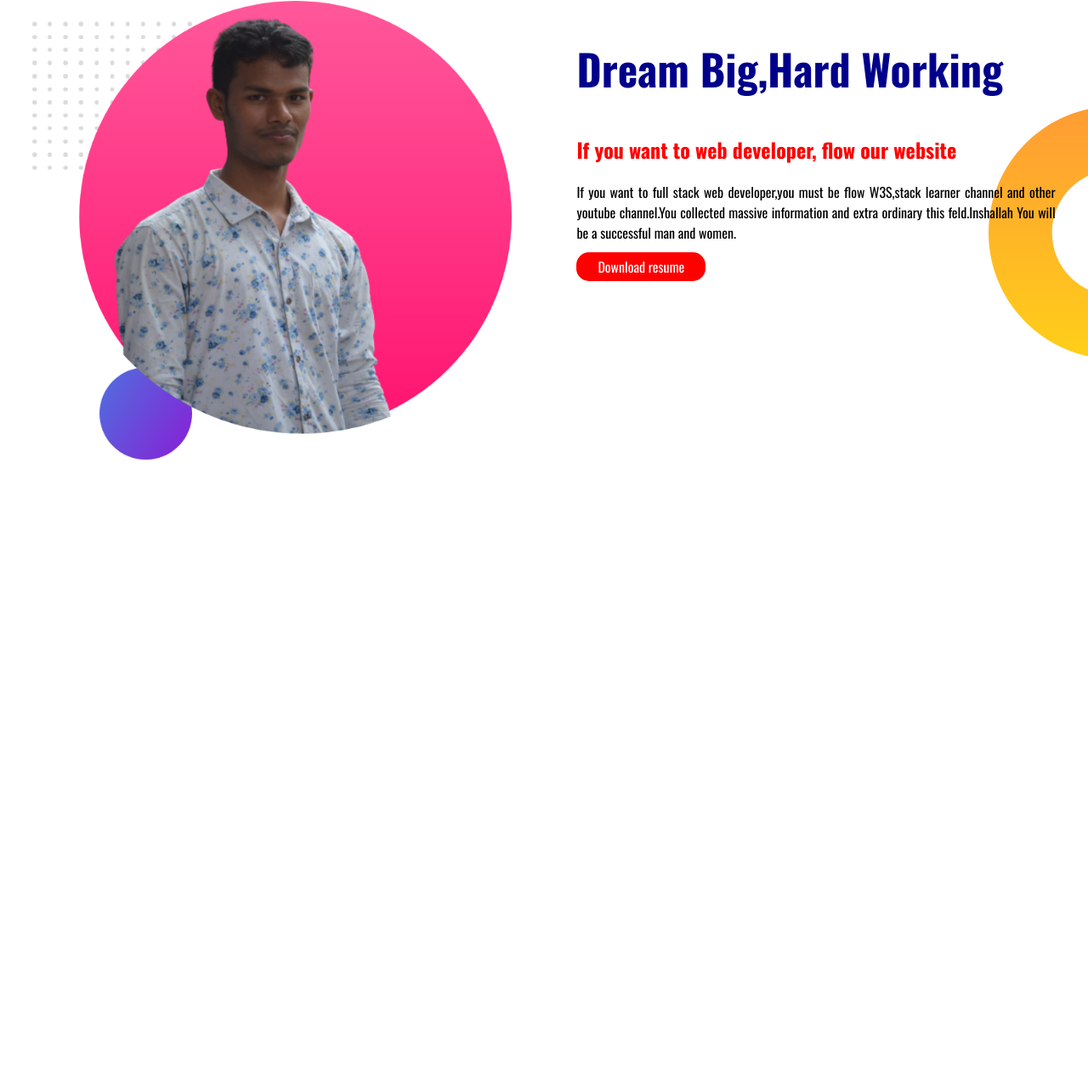
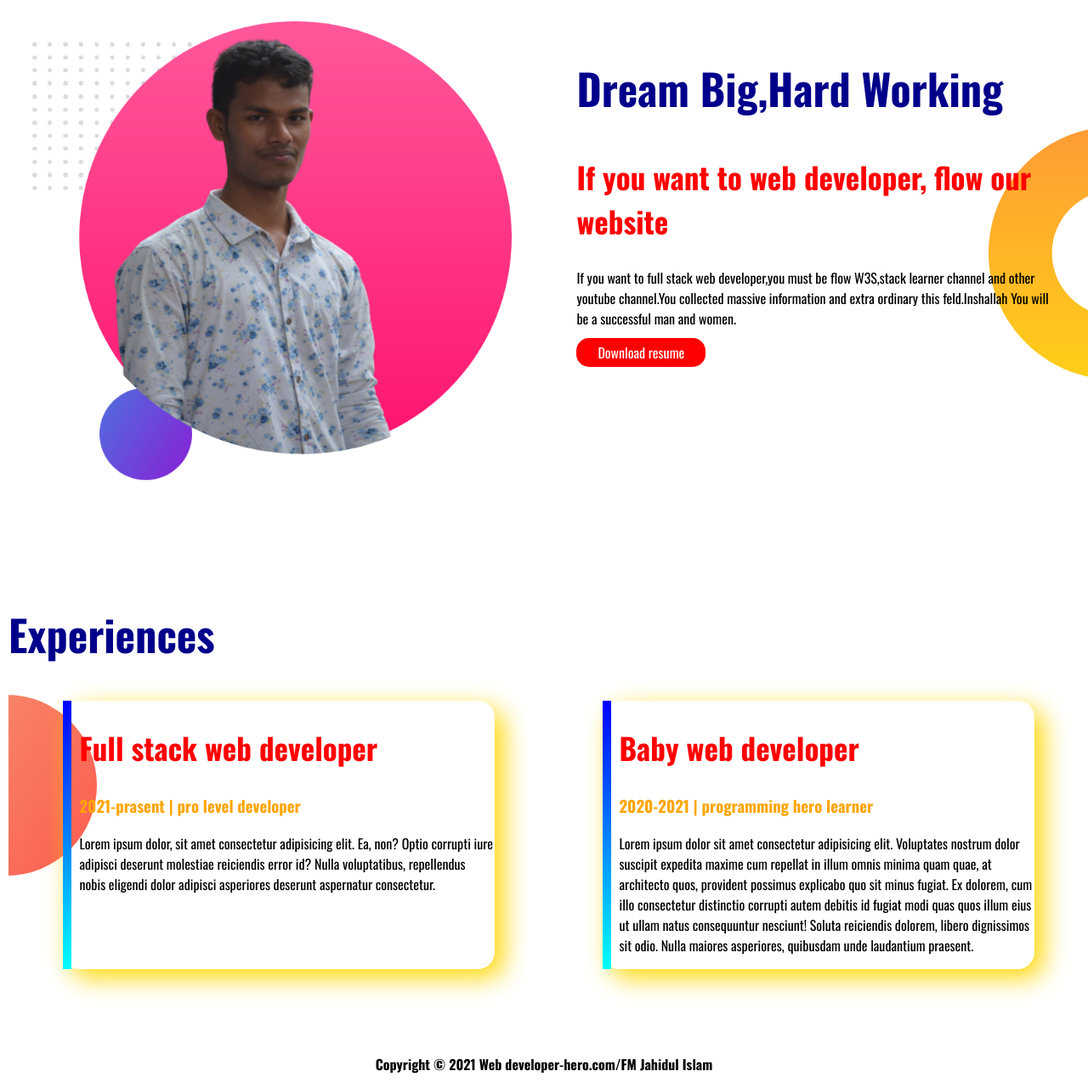
Before and after one commit to FMjahidulislam/my-website-done, a plain HTML site: page index.html in a window 1280 px wide. Shown: the part 828-2109 px from the top of the page at 85% size. Before the commit the page ends 1564 px from the top, so only its background shows below. Drawn offline with nearby package versions, Linux system fonts and the light colour scheme.

Commit message:
finally done

```diff
--- a/index.html
+++ b/index.html
@@ -11,7 +11,7 @@
 <link href="https://fonts.googleapis.com/css2?family=Oswald:wght@200;300;400;500;600;700&display=swap" rel="stylesheet">
 </head>
 <body>
-    <section class="top-part">
+    <section class="top-part container">
         <div class="half-with">
             <h1>WELCOME TO MY PROFILE</h1>
             <h1><span class="name-color">FM JAHIDUL ISLAM</span></h1>
@@ -28,7 +28,7 @@
                 </div>
 
             </section>
-            <section class="exprience-area">
+            <section class="secand-part container">
                 <div class="half-with">
                     <img src="images/my-bg23.png" alt="my-photo">
                 </div>
@@ -39,7 +39,24 @@
                     <a class="resume" target="blank" href="facebook.com">Download resume</a>
                 </div>
             </section>
-
+            <section class="experience-area">
+                <h1>Experiences</h1>
+                <div class="container">
+                    <div class="last-part">
+                        <h2>Full stack web developer</h2>
+                        <h3>2021-prasent | pro level developer</h3>
+                        <p>Lorem ipsum dolor, sit amet consectetur adipisicing elit. Ea, non? Optio corrupti iure adipisci deserunt molestiae reiciendis error id? Nulla voluptatibus, repellendus nobis eligendi dolor adipisci asperiores deserunt aspernatur consectetur.</p>
+                    </div>
+                    <div class="last-part" >
+                        <h2>Baby web developer</h2>
+                        <h3>2020-2021 | programming hero learner</h3>
+                        <p>Lorem ipsum dolor sit amet consectetur adipisicing elit. Voluptates nostrum dolor suscipit expedita maxime cum repellat in illum omnis minima quam quae, at architecto quos, provident possimus explicabo quo sit minus fugiat. Ex dolorem, cum illo consectetur distinctio corrupti autem debitis id fugiat modi quas quos illum eius ut ullam natus consequuntur nesciunt! Soluta reiciendis dolorem, libero dignissimos sit odio. Nulla maiores asperiores, quibusdam unde laudantium praesent.</p>
+                    </div>
+                </div>
+            </section>
+            <footer>
+                <b><p>Copyright © 2021 Web developer-hero.com/FM Jahidul Islam</p></b>
+            </footer>
 
 </body>
 </html>
--- a/style.css
+++ b/style.css
@@ -11,11 +11,16 @@ h1 {
 
 h2 {
     color: red;
+    font-size: 35px;
+}
+
+h3 {
+    color: orange;
 }
 
 p {
     color: black;
-    text-align: justify;
+    text-align: left;
 
 }
 
@@ -24,15 +29,16 @@ p {
     font-size: 50px;
 }
 
-section {
+.container {
     display: flex;
-    margin-bottom: 150px;
+    margin-bottom: 100px;
 
 }
 
 .half-with {
     width: 50%;
     padding: 3%;
+
 
 }
 
@@ -62,8 +68,32 @@ section {
     border-radius: 15px;
 }
 
-.exprience-area {
+.secand-part {
     background-image: url(images/dream-bg.png);
     background-repeat: no-repeat;
     background-position: right;
 }
+
+.experience-area {
+    margin-left: 10px;
+    background-image: url(images/exp-bg.png);
+    background-repeat: no-repeat;
+    background-position: left;
+
+}
+
+.last-part {
+    width: 40%;
+    margin-left: 5%;
+    margin-right: 5%;
+    box-shadow: 10px 10px 30px gold;
+    padding-left: 10px;
+    border-radius: 20px;
+    border-left: 10px solid;
+    border-image: linear-gradient(blue, cyan);
+    border-image-slice: 1;
+}
+
+footer p {
+    text-align: center;
+}
```
